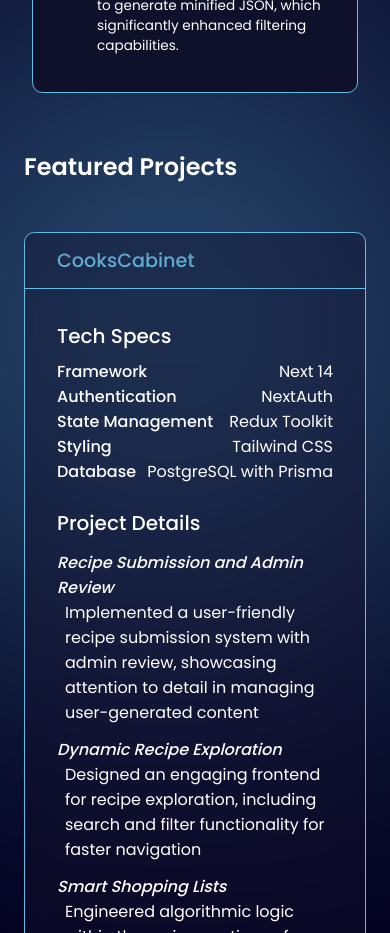
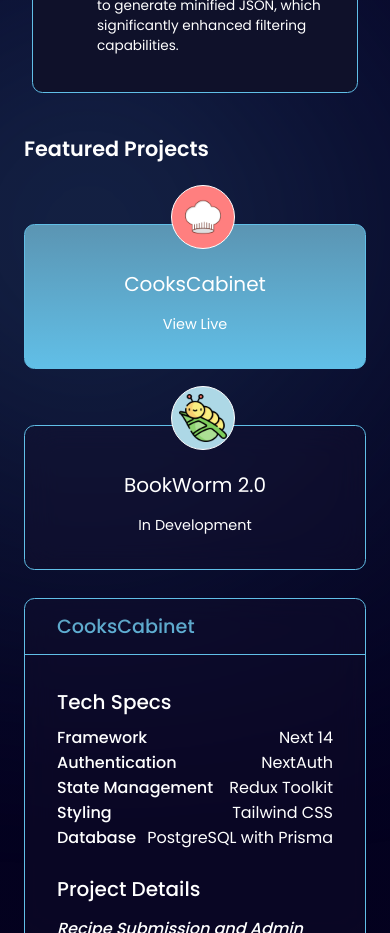
Before and after one commit to NoahLett/my-portfolio, a React (Vite) app: page / in a window 390 px wide. Shown: the part 2220-3153 px from the top of the page. Built offline with nearby package versions, Linux system fonts and the light colour scheme; no server answers.

Commit message:
Made projects section responsive.

```diff
--- a/src/components/Projects/ProjectCard/ProjectCard.css
+++ b/src/components/Projects/ProjectCard/ProjectCard.css
@@ -29,7 +29,7 @@
     border: 1px solid white;
     position: absolute;
     top: -2.5rem;
-    left: 42%;
+    left: 43%;
 }
 
 .icon-image {
@@ -68,6 +68,12 @@
     }
 }
 
+@media (max-width: 868px) {
+    .project-icon {
+        left: 46%;
+    }
+}
+
 @media (max-width: 768px) {
     .project-name {
         font-size: 1.25rem;
@@ -78,3 +84,9 @@
         font-size: 0.9rem;
     }
 }
+
+@media (max-width: 600px) {
+    .project-icon {
+        left: 43%;
+    }
+}
--- a/src/components/Projects/Projects.css
+++ b/src/components/Projects/Projects.css
@@ -42,9 +42,42 @@
     flex: 1;
     display: flex;
     flex-direction: column;
-    margin: 0 2rem;
+    margin-left: 2rem;
 }
 
 .project-info {
     flex: 1;
 }
+
+@media (max-width: 868px) {
+    .projects-content {
+        flex-direction: column-reverse;
+    }
+
+    .projects,
+    .project-info {
+        width: 100%;
+        margin: 0;
+    }
+
+    .projects-container h5 {
+        font-size: 1.3rem;
+        margin-bottom: 2rem;
+    }
+
+    .projects-container::after,
+    .projects-container::before {
+        width: 18rem;
+        height: 18rem;
+    }
+}
+
+@media (max-width: 600px) {
+    .projects-container {
+        padding: 0;
+        margin: 2rem 0;
+    }
+    .projects-content {
+        margin: 0;
+    }
+}
```
